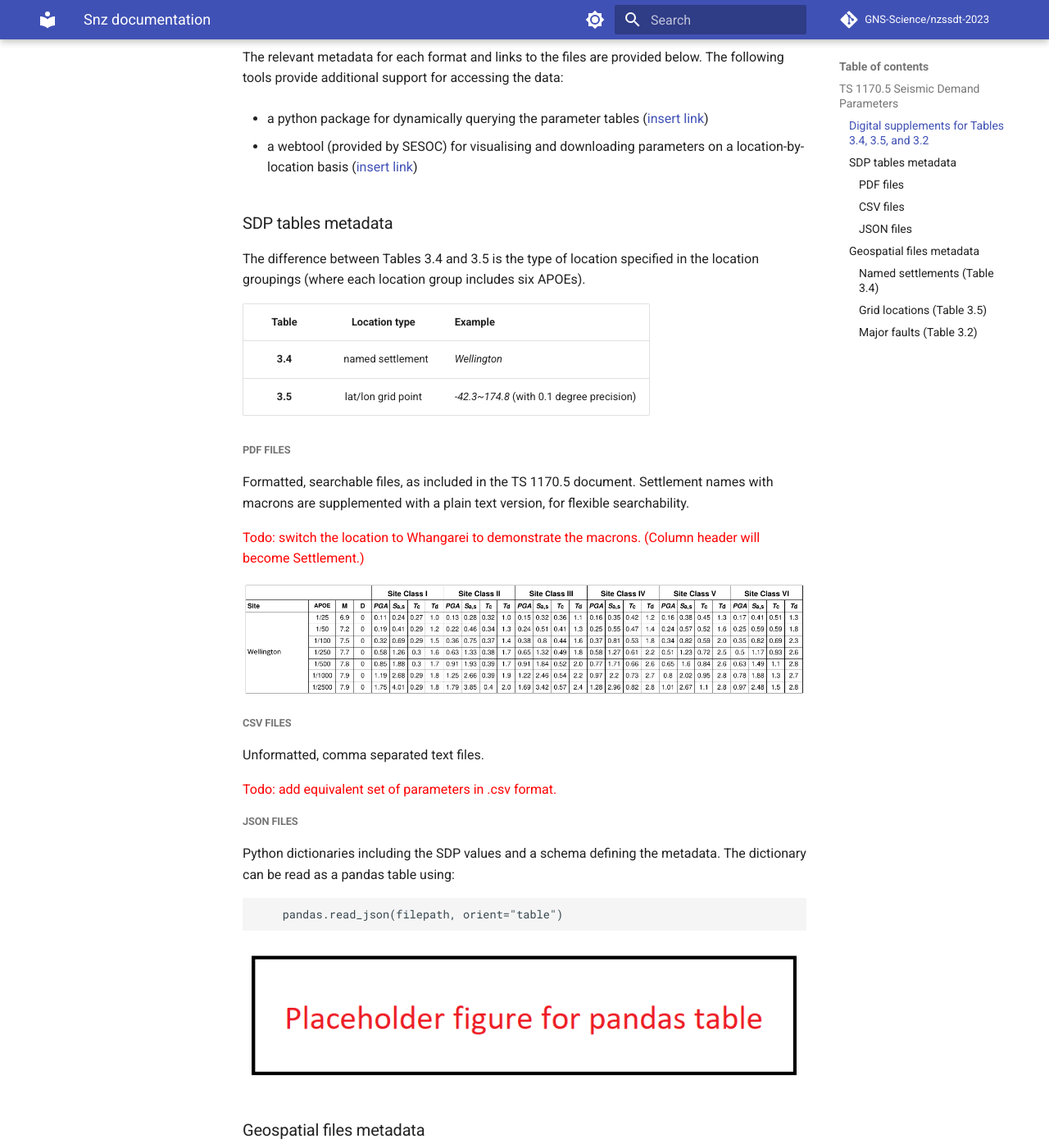
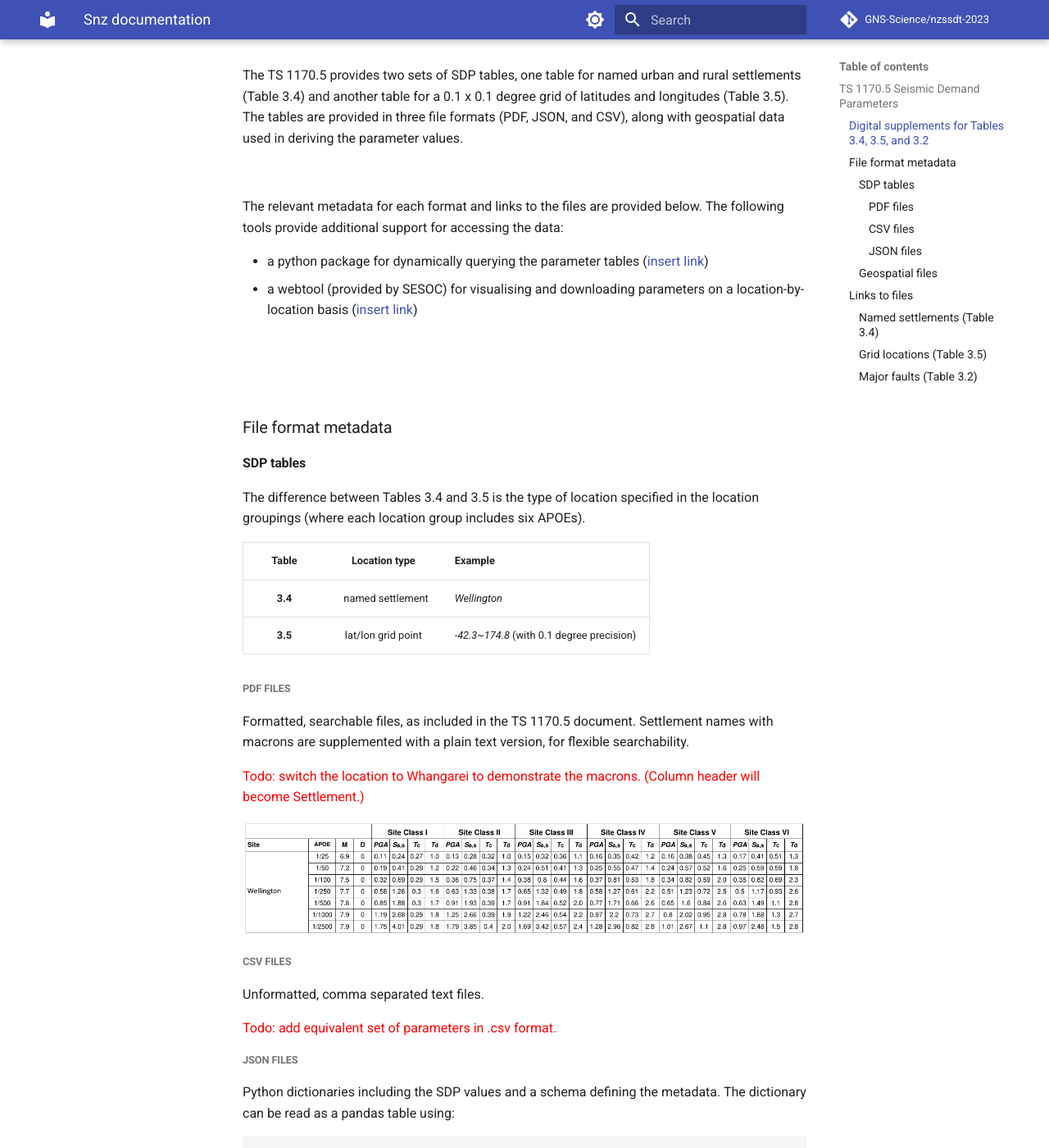
Before and after one commit to GNS-Science/TS1170.5-SDP, an MkDocs documentation site: the page built from docs/snz_documentation/snz_documentation.md, in a window 1280 px wide and 1400 px high, scrolled down 703 px. Shown: the whole window at 82% size. Built offline with MkDocs 1.6.1 and Material for MkDocs 9.7.7, drawn with Linux system fonts in a browser that asks for light colours; comment, search, counter and statistics services are not loaded; some of the changed text lies outside the part shown.

Commit message:
headings reformatted

```diff
--- a/docs/snz_documentation/snz_documentation.md
+++ b/docs/snz_documentation/snz_documentation.md
@@ -1,6 +1,6 @@
 # TS 1170.5 Seismic Demand Parameters
 
-
+<br>
 
 ## Digital supplements for Tables 3.4, 3.5, and 3.2
 
@@ -8,7 +8,7 @@ This webpage provides access to the digital supplements associated with the Seis
 
 The parameter values vary by location, annual probability of exceedance (APOE), and Site Class.
 
-
+<br>
 
 The spectral shape-related parameters are defined in Section 3.1.2, copied below.
 
@@ -20,23 +20,24 @@ Additional parameters include:
 
 ![d_definition](d_definition.png)
 
-
+<br>
 
 The TS 1170.5 provides two sets of SDP tables, one table for named urban and rural settlements (Table 3.4) and another table for a 0.1 x 0.1 degree grid of latitudes and longitudes (Table 3.5). The tables are provided in three file formats (PDF, JSON, and CSV), along with geospatial data used in deriving the parameter values.
 
-
+<br>
 
 The relevant metadata for each format and links to the files are provided below. The following tools provide additional support for accessing the data:
 
 - a python package for dynamically querying the parameter tables ([insert link]())
-
 - a webtool (provided by SESOC) for visualising and downloading parameters on a location-by-location basis ([insert link]())
 
+ <br>
 
+<br>
 
+## File format metadata
 
-
-## SDP tables metadata
+### SDP tables
 
 The difference between Tables 3.4 and 3.5 is the type of location specified in the location groupings (where each location group includes six APOEs).
 
@@ -67,16 +68,20 @@ Python dictionaries including the SDP values and a schema defining the metadata.
 
 ![pd_table](placeholder_pd_table.png)
 
+<br>
+
+<br>
 
 
-
-
-
-## Geospatial files metadata
+### Geospatial files
 
 <span style="color:red">Todo: finalise the file format and metadata of the .geojson files.</span>
 
+<br>
 
+<br>
+
+## Links to files
 
 ### Named settlements (Table 3.4)
 
```
